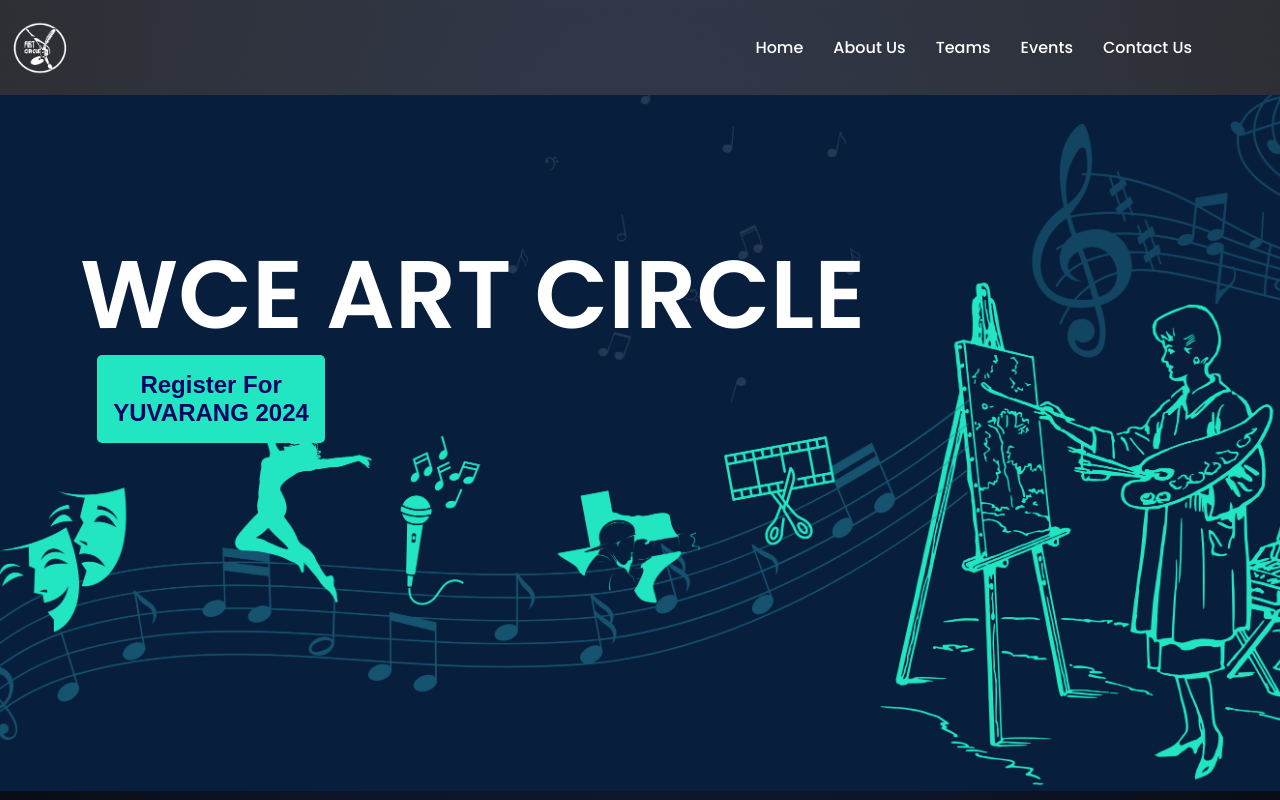
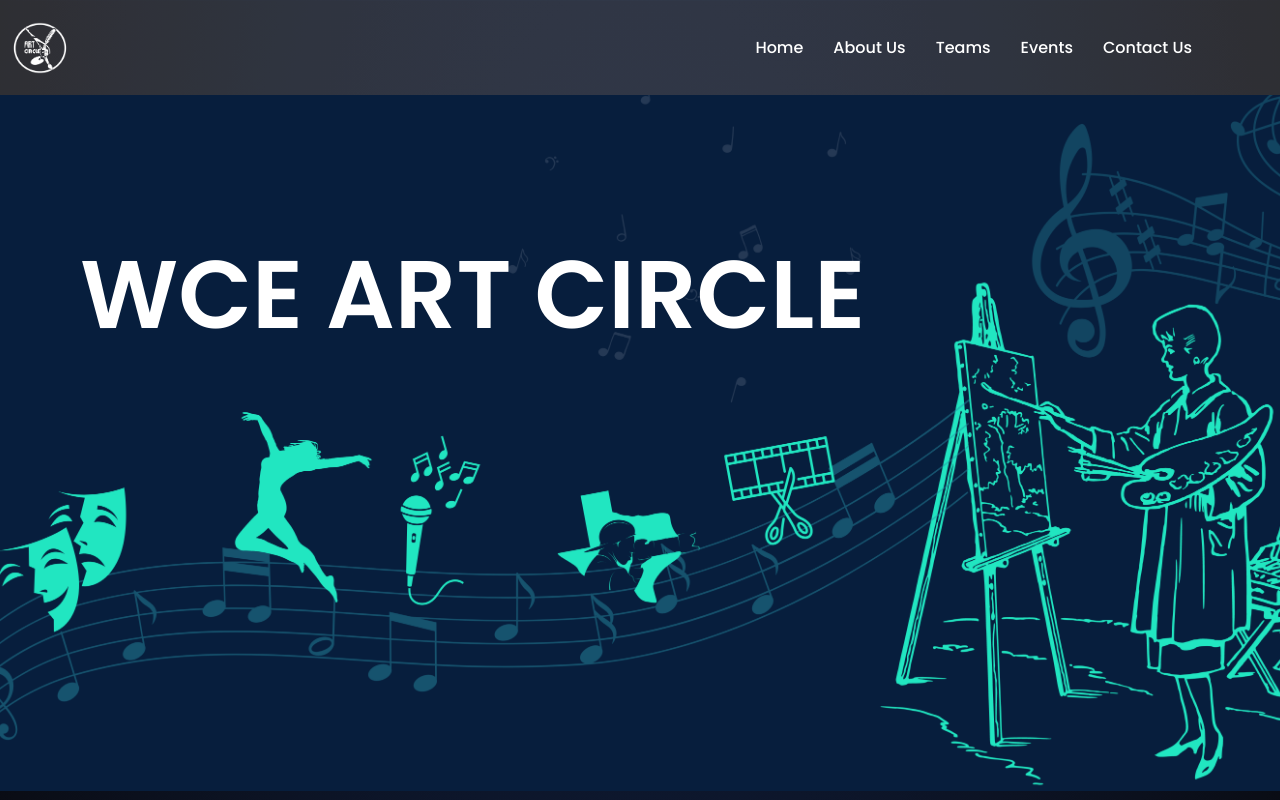
Before and after one commit to wce-artcircle/wceartc-website, a React (Create React App) app in the folder Frontend/: page / in a window 1280 px wide. Shown: the top 800 px of the page. Built offline with nearby package versions, Linux system fonts and the light colour scheme.

Commit message:
yuvarang removed

```diff
--- a/Frontend/src/components/landing/Landing.jsx
+++ b/Frontend/src/components/landing/Landing.jsx
@@ -7,7 +7,7 @@ const Landing = () => {
       <div className='new'>
         <div className='landing'>
           <h1>WCE ART CIRCLE</h1>
-          <button><a href='https://www.wceartcircle.in/yuvarang2024'>Register For <br/> <b>YUVARANG 2024</b></a></button>
+          {/* <button><a href='https://www.wceartcircle.in/yuvarang2024'>Register For <br/> <b>YUVARANG 2024</b></a></button> */}
         </div>
       </div>
     </>
```
